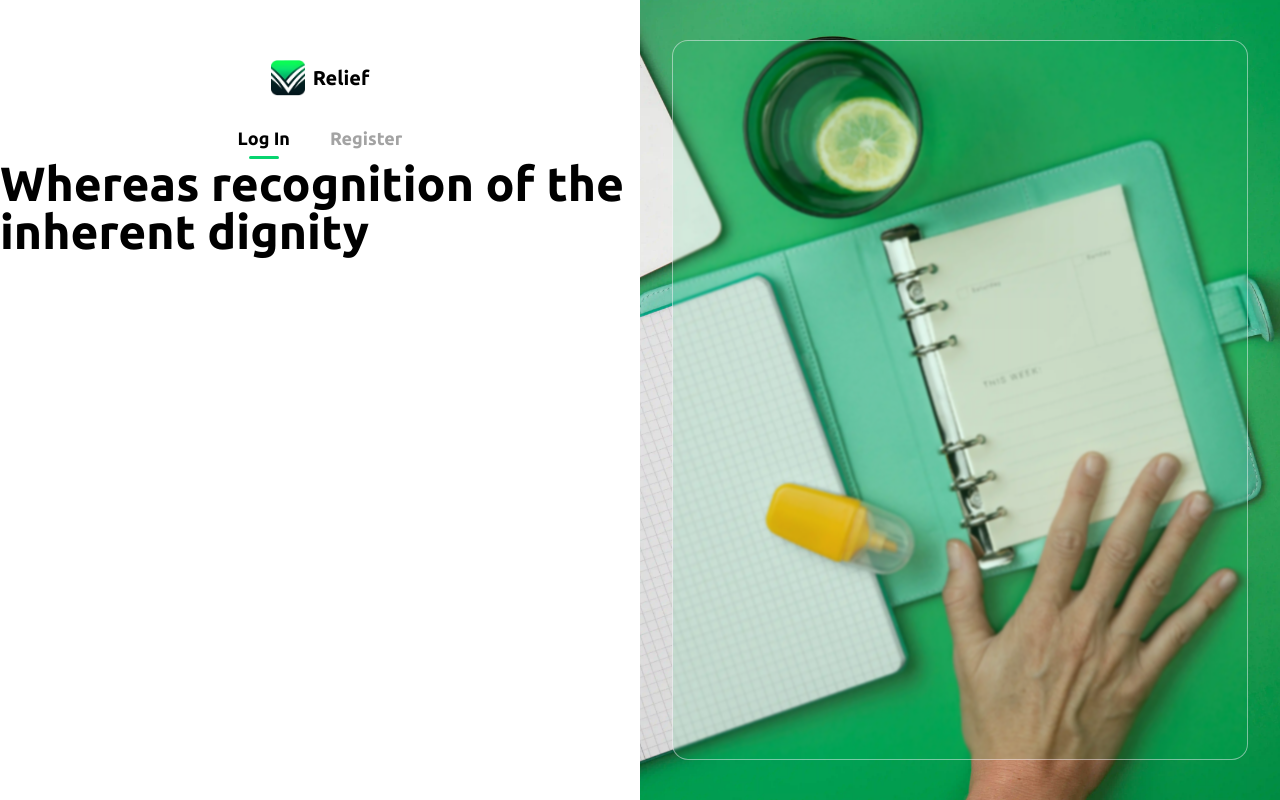
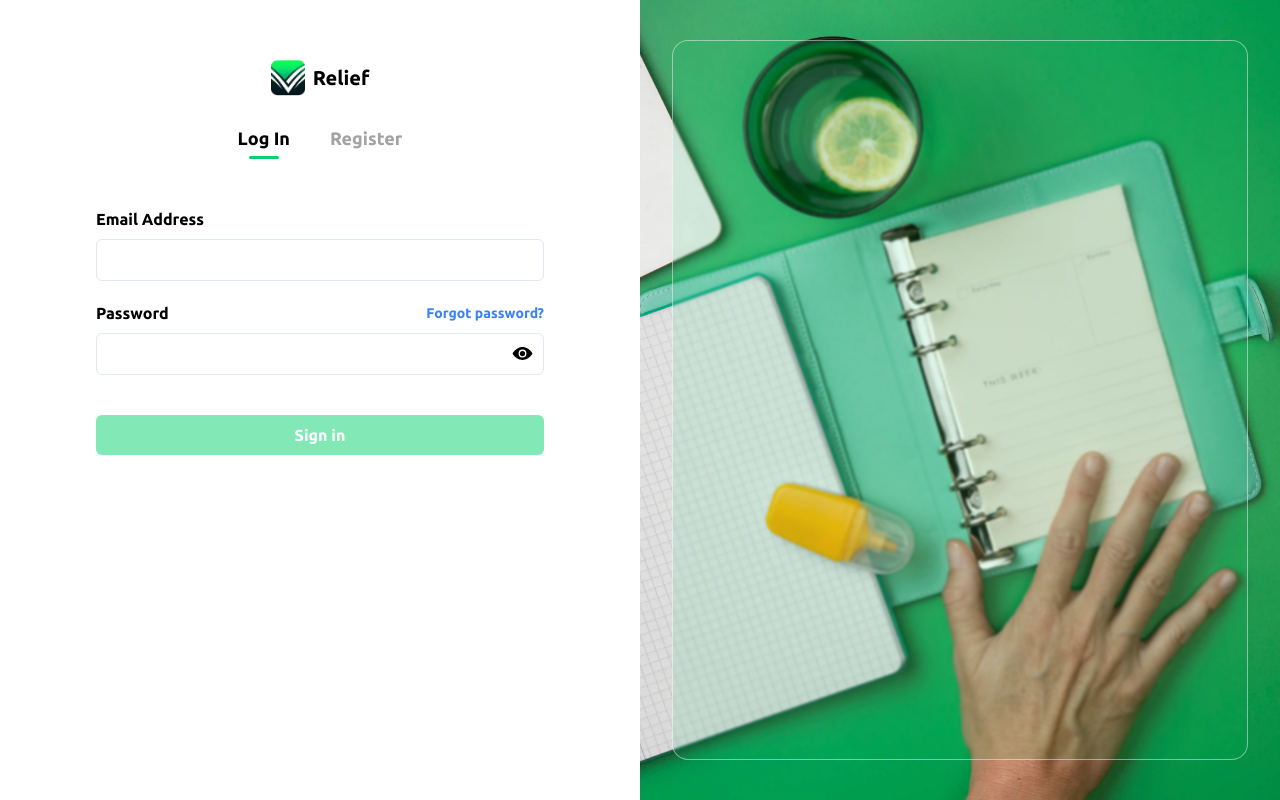
Before and after one commit to Trailblazer007/relief_cash, a Next.js app: page /auth/signin in a window 1280 px wide. Built offline with nearby package versions, Linux system fonts and the light colour scheme.

Commit message:
feat: Added login form

```diff
--- a/package.json
+++ b/package.json
@@ -17,7 +17,9 @@
     "next": "14.1.0",
     "react": "^18",
     "react-dom": "^18",
+    "react-icons": "^5.0.1",
     "react-loader-spinner": "^6.1.6",
+    "react-spinners": "^0.13.8",
     "tailwind-merge": "^2.2.1",
     "tailwindcss-animate": "^1.0.7",
     "yup": "^1.3.3"
--- /dev/null
+++ b/src/components/password-eye.tsx
@@ -0,0 +1,32 @@
+import React from "react";
+import { IoEye, IoEyeOff } from "react-icons/io5";
+
+type Props = {
+  isVisible: boolean;
+  onClick: () => void;
+};
+
+export const PasswordEye = (props: Props) => {
+  const { isVisible, onClick } = props;
+  return (
+    <button
+      type="button"
+      className="flex items-center justify-center w-[25px] h-[25px]"
+      onClick={onClick}
+    >
+      {isVisible ? (
+        <IoEyeOff
+          size={25}
+          variant="Bold"
+          className="text-black dark:text-white text-[20px] px-[2px]"
+        />
+      ) : (
+        <IoEye
+          size={25}
+          variant="Bold"
+          className="text-black dark:text-white text-[20px] px-[2px]"
+        />
+      )}
+    </button>
+  );
+};
--- a/src/components/ui/button.tsx
+++ b/src/components/ui/button.tsx
@@ -5,18 +5,18 @@ import { cva, type VariantProps } from "class-variance-authority";
 import * as React from "react";
 
 const buttonVariants = cva(
-  "inline-flex items-center justify-center rounded-full font-semibold ring-offset-white transition-all focus-visible:outline-none focus-visible:ring-2 focus-visible:ring-slate-400 focus-visible:ring-offset-2 disabled:pointer-events-none disabled:opacity-50 dark:ring-offset-slate-950 dark:focus-visible:ring-slate-800 hover:scale-[1.02] active:scale-[0.98] shadow-sm",
+  "inline-flex items-center justify-center rounded-md font-semibold ring-offset-white transition-all focus-visible:outline-none focus-visible:ring-2 focus-visible:ring-slate-400 focus-visible:ring-offset-2 disabled:pointer-events-none disabled:opacity-50 dark:ring-offset-slate-950 dark:focus-visible:ring-slate-800 hover:scale-[1.02] active:scale-[0.98] shadow-sm",
   {
     variants: {
       variant: {
-        solid: "bg-indigo-600 text-white hover:bg-indigo-600/90",
-        faded: "bg-indigo-600/10 text-indigo-600 hover:bg-indigo-600/20",
+        solid: "bg-primary text-white hover:bg-primary/90",
+        faded: "bg-primary/10 text-primary hover:bg-primary/20",
         outline:
-          "border  border-indigo-600 bg-transparent hover:bg-indigo-600/10 text-indigo-600",
-        ghost: "hover:bg-indigo-600/10 text-indigo-600 shadow-none",
+          "border  border-primary bg-transparent hover:bg-primary/10 text-primary",
+        ghost: "hover:bg-primary/10 text-indigo-600 shadow-none",
       },
       size: {
-        default: "h-9 px-3.5 py-2.5",
+        default: "h-10 px-3.5 py-2.5",
         sm: "h-9 rounded-md px-4",
         lg: "h-11 rounded-md px-8",
         icon: "h-10 w-10",
--- a/src/components/ui/input.tsx
+++ b/src/components/ui/input.tsx
@@ -38,7 +38,7 @@ const Input = React.forwardRef<HTMLInputElement, InputProps>((props, ref) => {
           ? "border-red-500"
           : focus && !readOnly
           ? "border-primary"
-          : "  border-slate-100 dark:border-neutral-800"
+          : "  border-slate-200 dark:border-neutral-800"
       )}
     >
       {startIcon && (
--- a/src/pages/auth/signin.tsx
+++ b/src/pages/auth/signin.tsx
@@ -1,6 +1,12 @@
 import * as Yup from "yup";
 import { useFormik } from "formik";
 import { AuthLayout } from "@/features/auth";
+import CustomInput from "@/components/custom-input";
+import { useState } from "react";
+import { PasswordEye } from "@/components/password-eye";
+import { Button } from "@/components/ui/button";
+import { MoonLoader } from "react-spinners";
+import Link from "next/link";
 
 const LoginSchema = Yup.object().shape({
   email: Yup.string().email("Invalid email").required("Email is Required"),
@@ -16,6 +22,7 @@ const LoginSchema = Yup.object().shape({
 });
 
 export default function Signin() {
+  const [isVisible, setIsVisible] = useState(false);
   const {
     handleSubmit,
     handleChange,
@@ -48,9 +55,70 @@ export default function Signin() {
   });
   return (
     <AuthLayout>
-      <h1 className="text-5xl font-bold">
-        Whereas recognition of the inherent dignity
-      </h1>
+      <form
+        onSubmit={handleSubmit}
+        className="w-[85%] lg:w-[70%] space-y-5 flex flex-col mt-12"
+      >
+        <CustomInput
+          label="Email Address"
+          name="email"
+          type="email"
+          autoComplete="email"
+          required
+          value={values.email}
+          onChange={handleChange}
+          onBlur={handleBlur}
+          error={
+            errors.email && values.email.length > 0 ? errors.email : undefined
+          }
+        />
+        <CustomInput
+          label="Password"
+          name="password"
+          type={isVisible ? "text" : "password"}
+          required
+          value={values.password}
+          onChange={handleChange}
+          onBlur={handleBlur}
+          error={
+            errors.password && values.password.length > 0
+              ? errors.password
+              : undefined
+          }
+          labelRight={
+            <div className="text-sm">
+              <Link
+                href="/auth/reset-password"
+                className="font-semibold text-blue-500 hover:text-apple-400"
+              >
+                Forgot password?
+              </Link>
+            </div>
+          }
+          endIcon={
+            <PasswordEye
+              isVisible={isVisible}
+              onClick={() => setIsVisible(!isVisible)}
+            />
+          }
+        />
+
+        <div>
+          <Button
+            disabled={!isValid || isSubmitting}
+            type="submit"
+            className="w-full mt-5"
+          >
+            Sign in
+            <MoonLoader
+              size={20}
+              color="white"
+              className="ml-2 text-white"
+              loading={isSubmitting}
+            />
+          </Button>
+        </div>
+      </form>
     </AuthLayout>
   );
 }
--- a/src/styles/globals.css
+++ b/src/styles/globals.css
@@ -4,3 +4,13 @@
 * {
   @apply p-0 m-0;
 }
+
+input:-webkit-autofill,
+input:-webkit-autofill:hover,
+input:-webkit-autofill:focus,
+input:-webkit-autofill:active {
+  -webkit-background-clip: text;
+  /* -webkit-text-fill-color: #ffffff; */
+  transition: background-color 5000s ease-in-out 0s;
+  box-shadow: inset 0 0 20px 20px transparent;
+}
```
Also changed, not shown: 1 other file (tests, documents, lock files or other folders).
